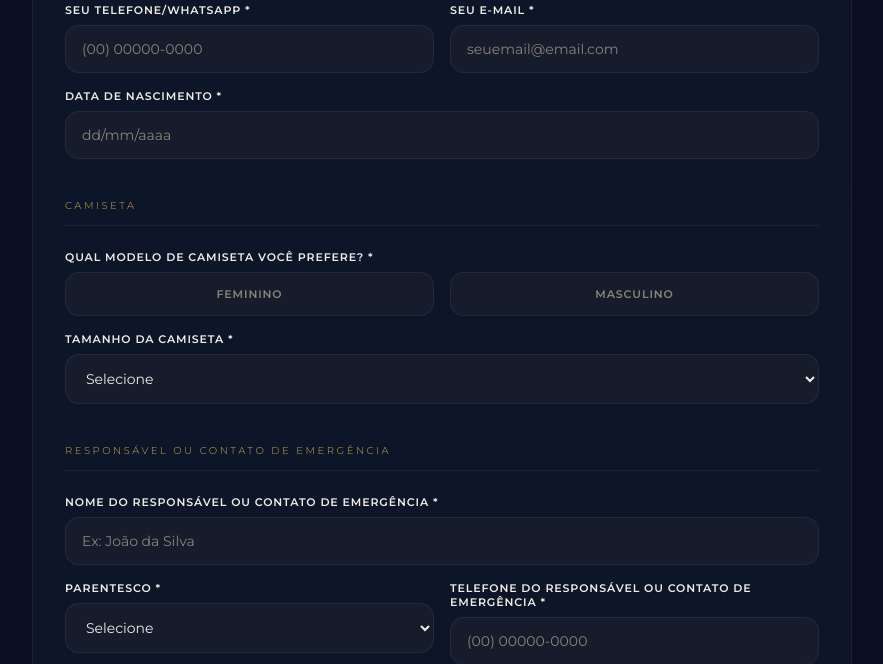
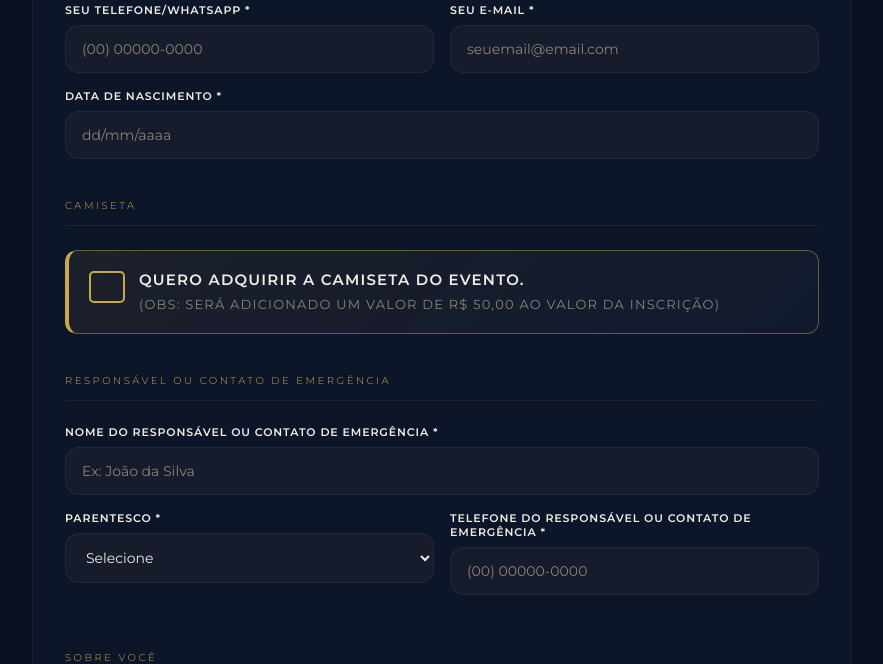
Before and after one commit to GabrielGab935/Desperta-VII---Teste, a Flask app: page /formulario in a window 1280 px wide. Shown: the part 558-1222 px from the top of the page, without its empty margins (198-1081 px from the left). Run offline with Flask 3, Linux system fonts and the light colour scheme; parts of the project's set-up code (start-up, migrations or seed data) failed here and were passed over; some libraries are stand-ins or nearby versions.

Commit message:
Update formulario.html

```diff
--- a/templates/formulario.html
+++ b/templates/formulario.html
@@ -174,6 +174,28 @@
 
             <div class="form-field">
 
+              <div class="checkbox-opt">
+
+                <input
+                  type="checkbox"
+                  id="aceite_camiseta"
+                  name="aceite_camiseta"
+                  value="sim"
+                  onchange="toggleCamiseta(this.checked)">
+
+                <label for="aceite_camiseta">
+                  QUERO ADQUIRIR A CAMISETA DO EVENTO.
+                  <span>(OBS: será adicionado um valor de R$ 50,00 ao valor da inscrição)</span>
+                </label>
+
+              </div>
+
+            </div>
+
+            <div class="campo-extra" id="extra-camiseta">
+
+              <div class="form-field">
+
                 <label>Qual modelo de camiseta você prefere? *</label>
 
                 <div class="radio-group">
@@ -183,8 +205,7 @@
                       type="radio"
                       id="feminino"
                       name="modelo_camiseta"
-                    value="feminino"
-                    required>
+                      value="feminino">
 
                     <label for="feminino">Feminino</label>
                   </div>
@@ -194,8 +215,7 @@
                       type="radio"
                       id="masculino"
                       name="modelo_camiseta"
-                    value="masculino"
-                    required>
+                      value="masculino">
 
                     <label for="masculino">Masculino</label>
                   </div>
@@ -208,7 +228,7 @@
 
                 <label for="f-tamanho">Tamanho da camiseta *</label>
 
-              <select id="f-tamanho" name="tamanho_camiseta" required>
+                <select id="f-tamanho" name="tamanho_camiseta">
                   <option value="">Selecione</option>
                   <option>PP</option>
                   <option>P</option>
@@ -218,6 +238,8 @@
                   <option>XG</option>
                   <option>XXG</option>
                 </select>
+
+              </div>
 
             </div>
 
@@ -855,7 +877,7 @@
 
             <div class="pagamento-campo">
               <span class="pagamento-label">Valor da inscrição</span>
-              <span class="pagamento-valor">R$ 100,00</span>
+              <span class="pagamento-valor">R$ {{ "%.2f"|format(valor_total)|replace(".", ",") }}</span>
             </div>
 
             <div class="pagamento-campo">
@@ -961,6 +983,30 @@
         });
       }
     }
+
+    /*
+      Mostra/esconde os campos de modelo e tamanho da camiseta
+      de acordo com o checkbox "Quero adquirir a camiseta".
+      Também limpa a seleção quando o checkbox é desmarcado,
+      para não enviar modelo/tamanho de quem não quer a camiseta.
+    */
+    function toggleCamiseta(mostrar) {
+      var el = document.getElementById('extra-camiseta');
+      if (!el) return;
+
+      if (mostrar) {
+        el.classList.add('visivel');
+      } else {
+        el.classList.remove('visivel');
+
+        el.querySelectorAll('input[type="radio"]').forEach(function (input) {
+          input.checked = false;
+        });
+
+        var tamanho = document.getElementById('f-tamanho');
+        if (tamanho) tamanho.value = '';
+      }
+    }
   </script>
 
 </body>
```
Lines whose indentation alone changed are shown as unchanged.
